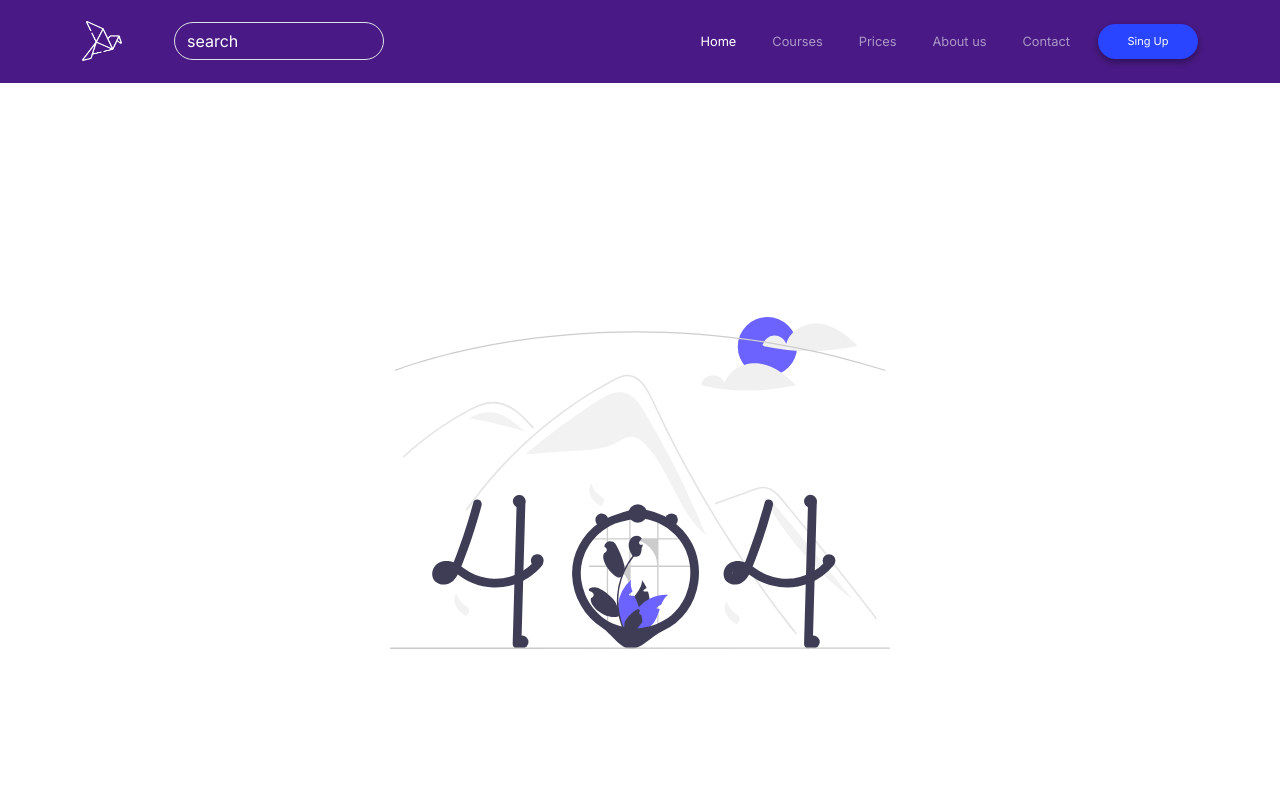
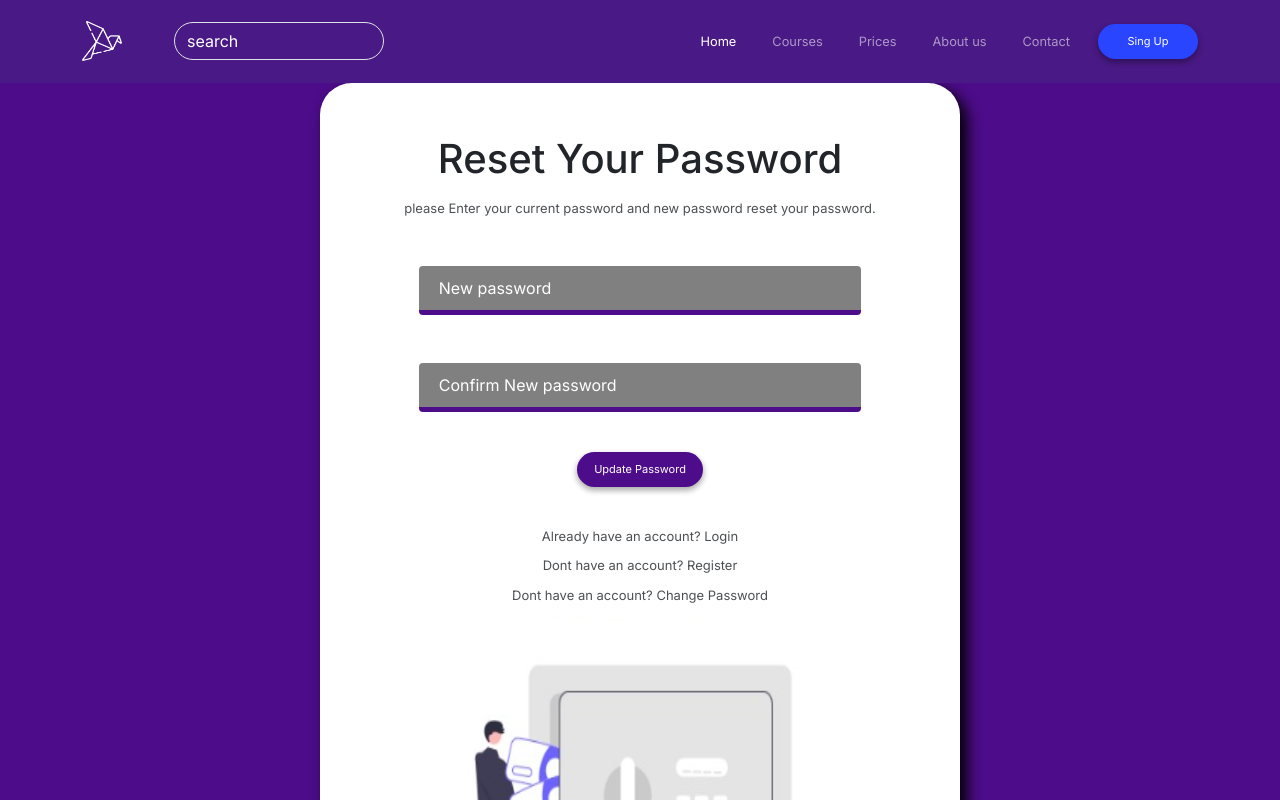
Before and after one commit to Manar504/Hobby-Zone, a Next.js app: page /ResetPage in a window 1280 px wide. Before the commit this address had no page. Shown: the top 800 px of the page. Built offline with nearby package versions, Linux system fonts and the light colour scheme.

Commit message:
web-developer

```diff
--- /dev/null
+++ b/app/ChangePassword/main.css
@@ -0,0 +1,25 @@
+body {
+    margin: auto;
+    background-color: rgb(77, 12, 138);
+    box-sizing: border-box;
+  }
+  .main {
+    /* width: 100vw; */
+    background-color: rgb(206, 206, 206);
+    padding: 2rem;
+    border-radius: 10px;
+    box-shadow: 7px 7px 15px rgb(0, 0, 0);
+  }
+  p {
+    opacity: 0.8;
+    font-size: 13px;
+    text-align: center;
+    margin-bottom: 10px;
+  }
+  input[type="password"] {
+    background-color: gray;
+    padding: 10px 20px;
+    border: none;
+    border-bottom: 5px solid rgb(77, 12, 138);
+    border-radius: 4px;
+  }
--- /dev/null
+++ b/app/ForgetPassword/forget.css
@@ -0,0 +1,36 @@
+body {
+  margin: auto;
+  background-color: rgb(77, 12, 138);
+  box-sizing: border-box;
+
+}
+.main {
+  /* width: 100vw; */
+  background-color: rgb(206, 206, 206);
+  padding: 2rem;
+  border-radius: 10px;
+  box-shadow: 7px 7px 15px rgb(0, 0, 0);
+}
+p {
+  opacity: 0.8;
+  font-size: 13px;
+  text-align: center;
+  margin-bottom: 10px;
+}
+input[type="email"] {
+    background-color: gray;
+    padding: 12px 20px;
+    border: none;
+    border-bottom: 5px solid rgb(77, 12, 138);
+    border-radius: 4px;
+}
+input[type="text"] {
+
+    background-color: gray;
+    padding: 12px 20px;
+    border: none;
+    border-bottom: 5px solid rgb(77, 12, 138);
+    margin: 8px 0;
+    display: inline-block;
+
+}
--- /dev/null
+++ b/app/ResetPage/main.css
@@ -0,0 +1,25 @@
+body {
+  margin: auto;
+  background-color: rgb(77, 12, 138);
+  box-sizing: border-box;
+}
+.main {
+  /* width: 100vw; */
+  background-color: rgb(206, 206, 206);
+  padding: 2rem;
+  border-radius: 10px;
+  box-shadow: 7px 7px 15px rgb(0, 0, 0);
+}
+p {
+  opacity: 0.8;
+  font-size: 13px;
+  text-align: center;
+  margin-bottom: 10px;
+}
+input[type="password"] {
+  background-color: gray;
+  padding: 10px 20px;
+  border: none;
+  border-bottom: 5px solid rgb(77, 12, 138);
+  border-radius: 4px;
+}
--- /dev/null
+++ b/app/ResetPage/page.tsx
@@ -0,0 +1,76 @@
+"use client";
+import React from "react";
+import "./main.css";
+import Image from "next/image";
+import DeafultButton from "../Components/DeafultButton/DeafultButton";
+import S from "../../public/s.png";
+
+const ResetYourPassword = () => {
+  return (
+    <div
+      className=" main col-lg-6 col-md-8 col-sm-10 p-1 bg-white text-dark text-center
+          rounded-5 shadow-xl w-2 mx-auto"
+    >
+      <div className="row ">
+        <div className="col-sm-12 mt-5 ">
+          <h1>Reset Your Password</h1>
+          <p className="mt-3">
+            please Enter your current password and new password reset your
+            password.
+          </p>
+          <form>
+            <div className="form-group mt-5">
+              <input
+                type="password"
+                className="container-fluid  form-control mb-3 mt-4"
+                id="new password"
+                required
+                placeholder="New password"
+              />
+
+            <input
+                type="password"
+                className="container-fluid  form-control mb-4 mt-5"
+                id="Confirm new password"
+                required
+                placeholder="Confirm New password"
+              />
+              <div className="Container m-4">
+              <DeafultButton
+                bg=" rgb(77, 12, 138)"
+                text="Update Password"
+                handleClick={() => {
+                  window.location.href = "";
+                }}
+              /></div>
+            </div>
+            <div className="form-group">
+              <p>
+                Already have an account? <a href="/Login">Login</a>
+              </p>
+            </div>
+            <div className="form-group">
+              <p>
+                Dont have an account? <a href="/Register">Register</a>
+              </p>
+            </div>
+            <div className="form-group">
+              <p>
+                Dont have an account? <a href="/ChangePassword">Change Password</a>
+              </p>
+            </div>
+          </form>
+          <div>
+            <Image
+              className="container col-sm-12 "
+              src={S}
+              alt="Picture of the author"
+            />
+          </div>{" "}
+        </div>
+      </div>
+    </div>
+  );
+};
+
+export default ResetYourPassword;
```
Also changed, not shown: app/ChangePassword/page.tsx (added, +80 -0 lines), app/ForgetPassword/page.tsx (added, +94 -0 lines), public/s.png (added).
